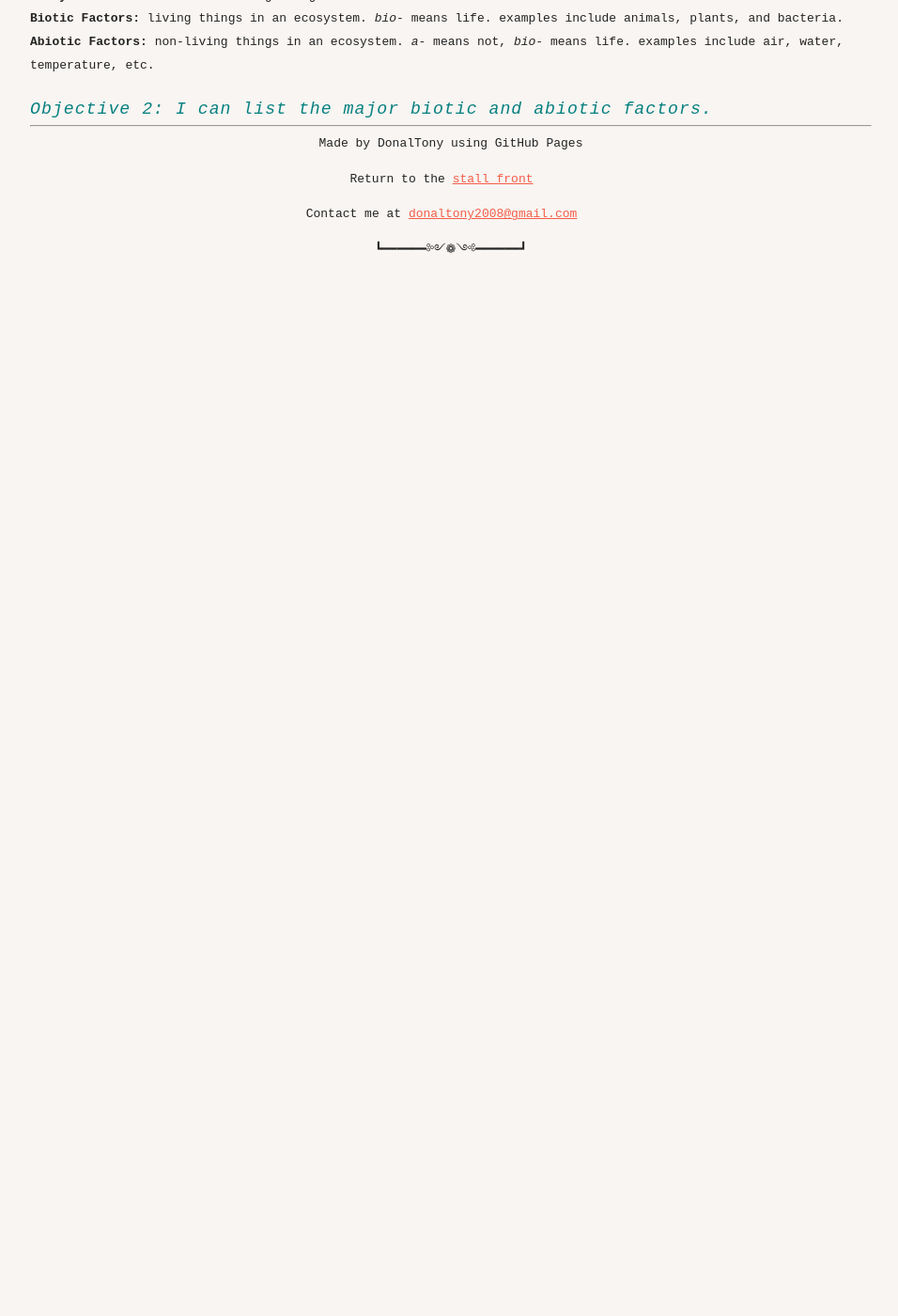
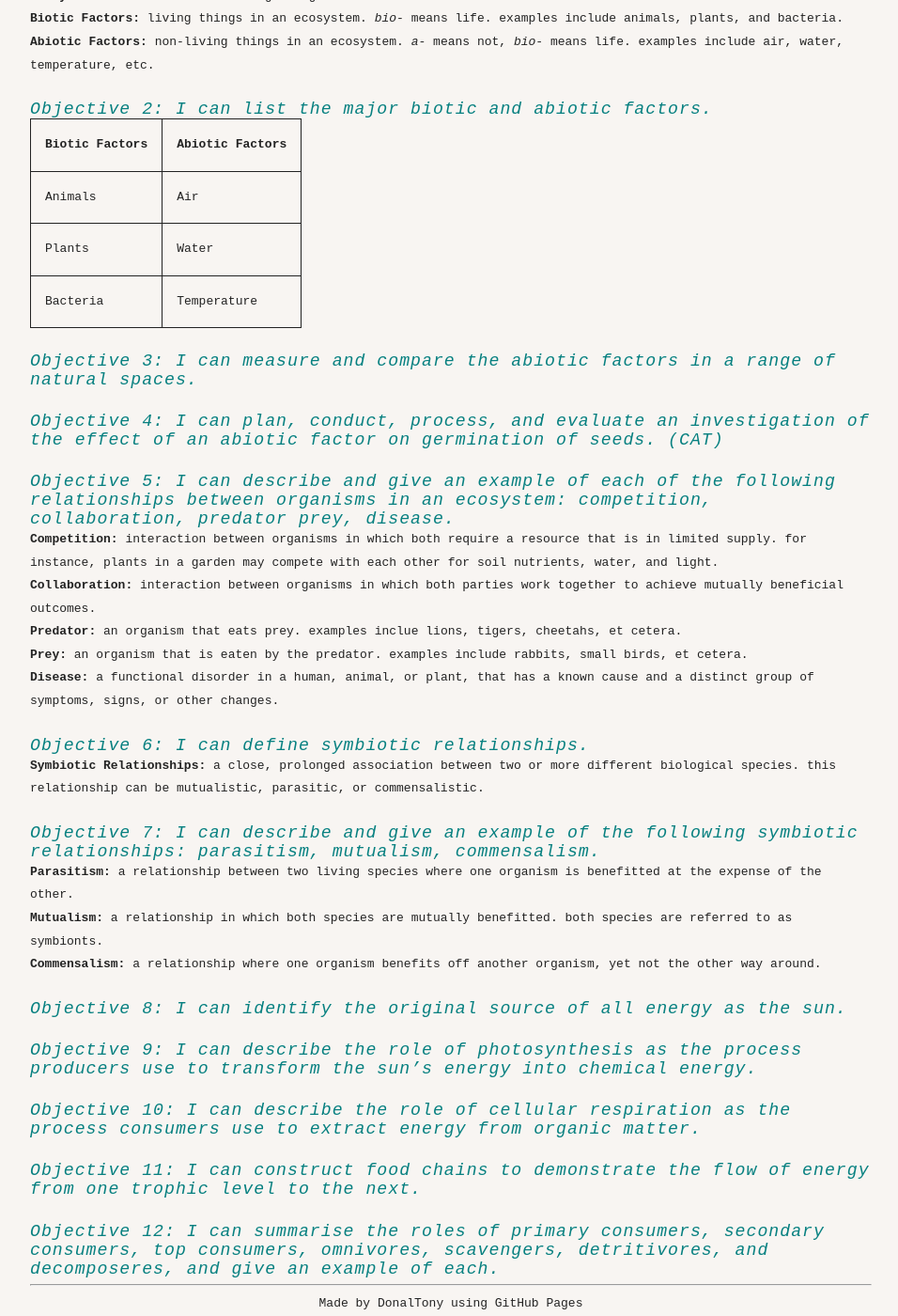
Before and after one commit to dvaraka/the-merchant, a Jekyll site: the page built from notes/year9/science/ecology.md, in a window 1280 px wide and 1400 px high, scrolled down 624 px. Shown: the whole window at 94% size, without its empty margins (160-1116 px from the left). Built offline with Jekyll 4.4.1, drawn with Linux system fonts in a browser that asks for light colours; our own code applies the rules of GitHub Pages for plain Markdown files; before the commit the page ends 915 px from its top, so only the background shows below that.

Commit message:
Update ecology.md

```diff
--- a/notes/year9/science/ecology.md
+++ b/notes/year9/science/ecology.md
@@ -23,3 +23,53 @@ __Biotic Factors:__ living things in an ecosystem. *bio-* means life. examples i
 __Abiotic Factors:__ non-living things in an ecosystem. *a-* means not, *bio-* means life. examples include air, water, temperature, etc.
 
 #### Objective 2: I can list the major biotic and abiotic factors.
+
+| Biotic Factors | Abiotic Factors |
+| --- | --- |
+| Animals | Air |
+| Plants | Water |
+| Bacteria | Temperature |
+
+#### Objective 3: I can measure and compare the abiotic factors in a range of natural spaces.
+
+
+
+#### Objective 4: I can plan, conduct, process, and evaluate an investigation of the effect of an abiotic factor on germination of seeds. (CAT)
+
+
+
+#### Objective 5: I can describe and give an example of each of the following relationships between organisms in an ecosystem: competition, collaboration, predator prey, disease.
+
+__Competition:__ interaction between organisms in which both require a resource that is in limited supply. for instance, plants in a garden may compete with each other for soil nutrients, water, and light.
+__Collaboration:__ interaction between organisms in which both parties work together to achieve mutually beneficial outcomes.
+__Predator:__ an organism that eats prey. examples inclue lions, tigers, cheetahs, et cetera.
+__Prey:__ an organism that is eaten by the predator. examples include rabbits, small birds, et cetera.
+__Disease:__ a functional disorder in a human, animal, or plant, that has a known cause and a distinct group of symptoms, signs, or other changes.
+
+#### Objective 6: I can define symbiotic relationships.
+
+__Symbiotic Relationships:__ a close, prolonged association between two or more different biological species. this relationship can be mutualistic, parasitic, or commensalistic.
+
+#### Objective 7: I can describe and give an example of the following symbiotic relationships: parasitism, mutualism, commensalism.
+
+__Parasitism:__ a relationship between two living species where one organism is benefitted at the expense of the other.
+__Mutualism:__ a relationship in which both species are mutually benefitted. both species are referred to as symbionts.
+__Commensalism:__ a relationship where one organism benefits off another organism, yet not the other way around.
+
+#### Objective 8: I can identify the original source of all energy as the sun.
+
+
+
+#### Objective 9: I can describe the role of photosynthesis as the process producers use to transform the sun's energy into chemical energy.
+
+
+
+#### Objective 10: I can describe the role of cellular respiration as the process consumers use to extract energy from organic matter.
+
+
+
+#### Objective 11: I can construct food chains to demonstrate the flow of energy from one trophic level to the next.
+
+
+
+#### Objective 12: I can summarise the roles of primary consumers, secondary consumers, top consumers, omnivores, scavengers, detritivores, and decomposeres, and give an example of each.
```
